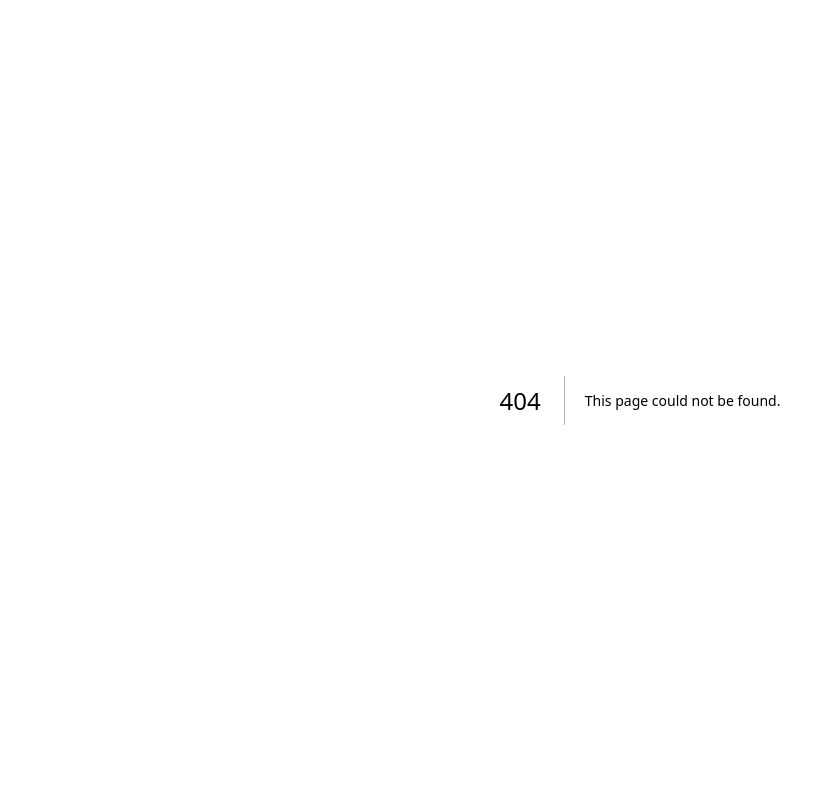
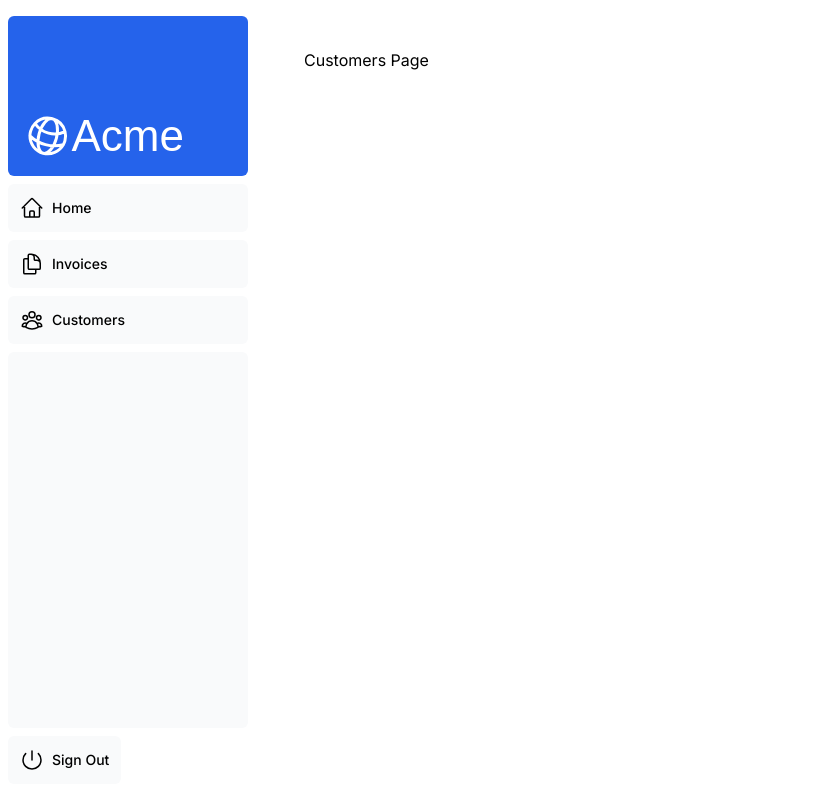
Before and after one commit to Andrew1451/Invoice-App, a Next.js app: page /dashboard/customers in a window 1280 px wide. Before the commit this address had no page. Shown: the whole page, without its empty margins (0-835 px from the left). Built offline with nearby package versions, Linux system fonts and the light colour scheme; a web font is replaced by a local one.

Commit message:
add dashboard layout and pages

```diff
--- /dev/null
+++ b/app/dashboard/customers/page.tsx
@@ -0,0 +1,3 @@
+export default function Customers() {
+      return <p>Customers Page</p>
+}
--- /dev/null
+++ b/app/dashboard/invoices/page.tsx
@@ -0,0 +1,3 @@
+export default function Invoices() {
+      return <p>Invoices Page</p>
+}
--- /dev/null
+++ b/app/dashboard/layout.tsx
@@ -0,0 +1,12 @@
+import SideNav from '@/app/ui/dashboard/sidenav';
+
+export default function Layout({ children }: { children: React.ReactNode }) {
+  return (
+    <div className="flex flex-col h-screen md:flex-row md:overflow-hidden">
+      <div className="flex-none w-full md:w-64">
+        <SideNav />
+      </div>
+      <div className="flex-grow p-6 md:overflow-y-auto md:p-12">{children}</div>
+    </div>
+  );
+}
--- /dev/null
+++ b/app/dashboard/page.tsx
@@ -0,0 +1,3 @@
+export default function Page() {
+      return <p>Dashboard Page</p>;
+    }
```
